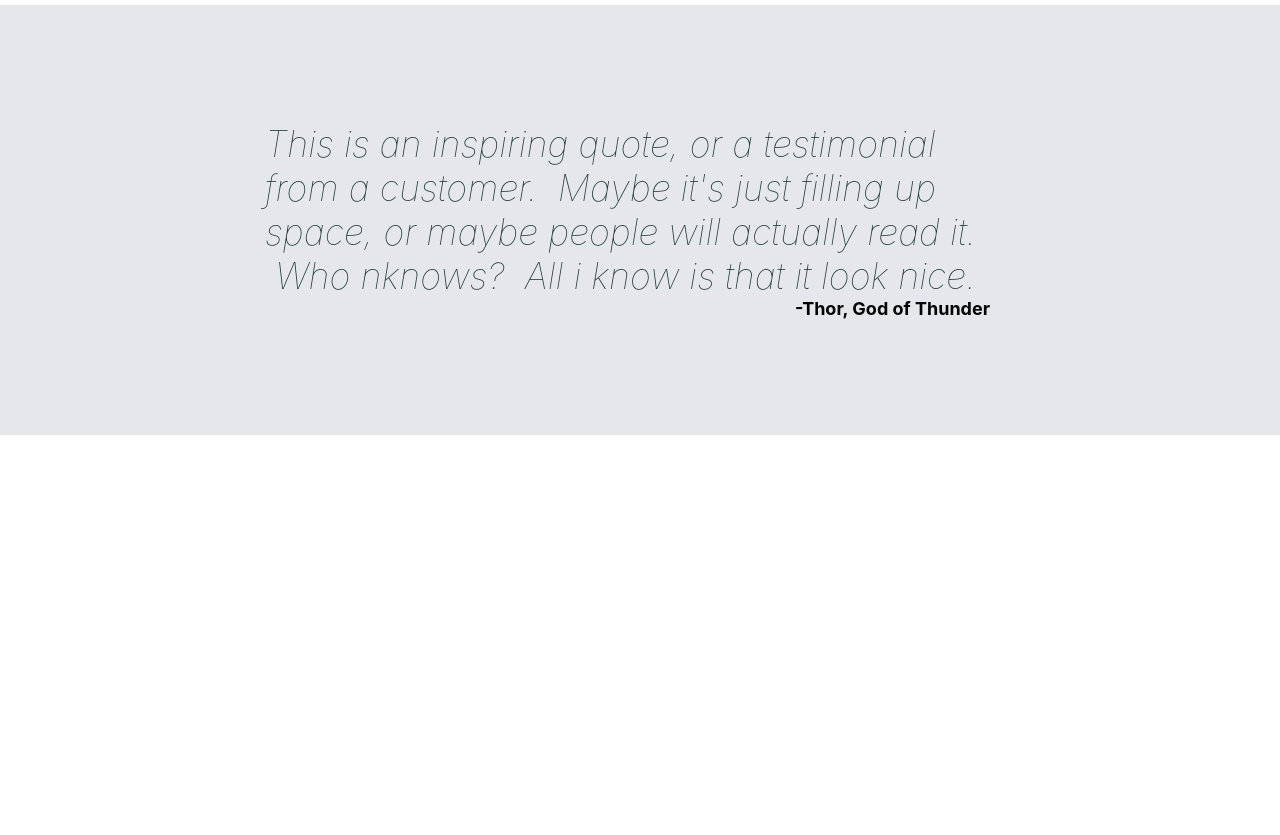
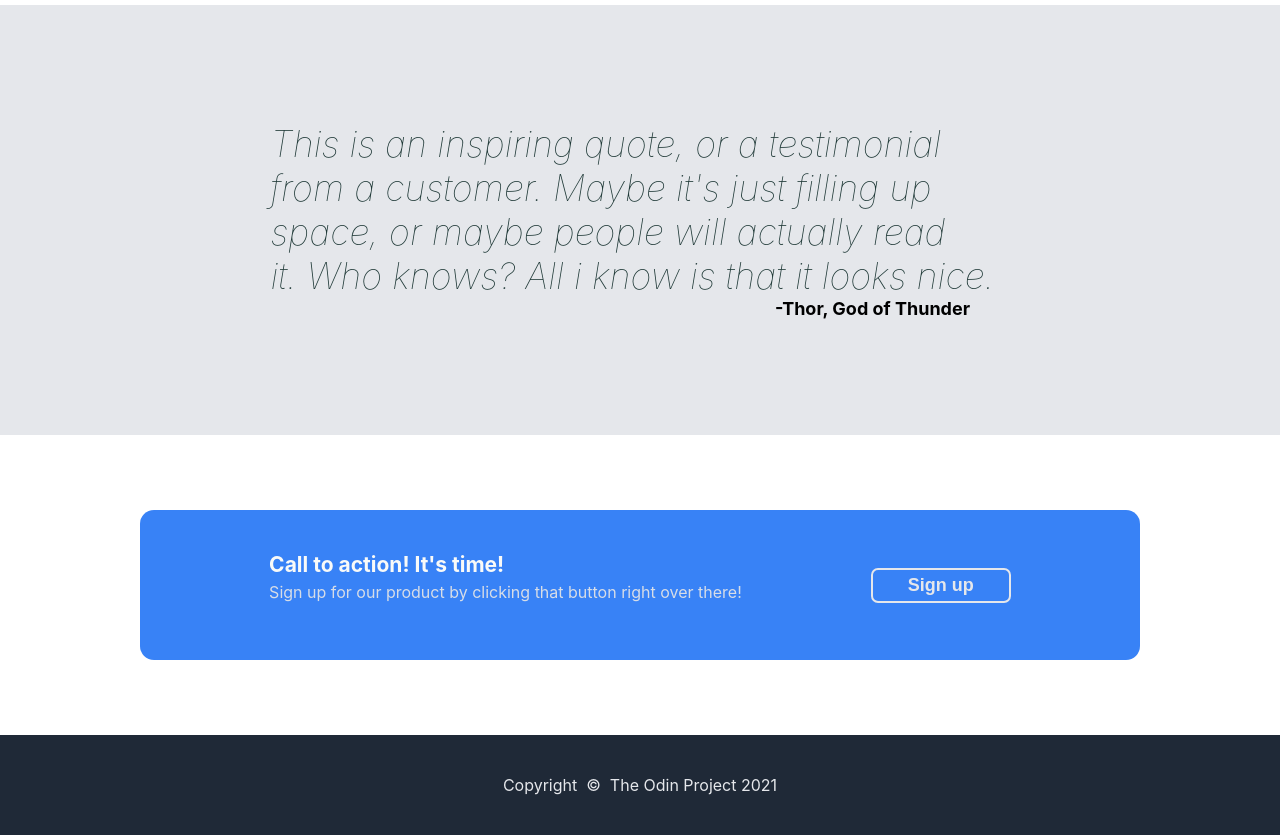
Before and after one commit to ThierryLekinaNga/Landing-Page, a plain HTML site: page index.html in a window 1280 px wide. Shown: the part 1040-1875 px from the top of the page. Before the commit the page ends 1475 px from the top, so only its background shows below. Drawn offline with Linux system fonts and the light colour scheme.

Commit message:
Added Section Call-to-action and Footer.

```diff
--- a/index.html
+++ b/index.html
@@ -23,7 +23,8 @@
                 </nav>
                 <div class="main">
                     <div class="hero-main-text">This website is awesome</div>
-                    <p class="hero-secondary-text">This website has some subtext that goes here under the main title.  It's a smaller font and the color is lower contrast</p>
+                    <p class="hero-secondary-text">This website has some subtext that goes here under the main title.
+                        It's a smaller font and the color is lower contrast</p>
                     <button class="header-button"><a href="#">Sign up</a></button>
                 </div>
                 <div class="image-placeholder">this is a placeholder for an image</div>
@@ -47,9 +48,23 @@
         </section>
 
         <section class="quote">
-            <div class="quote-text">This is an inspiring quote, or a testimonial from a customer.  &nbsp;Maybe it's just filling up space, or maybe people will actually read it. &nbsp;Who nknows?  &nbsp;All i know is that it look nice.</div>
+            <div class="quote-text">This is an inspiring quote, or a testimonial from a customer.&nbsp;Maybe it's just filling up space, or maybe people will actually read it.&nbsp;Who knows?&nbsp;All i know is that it looks nice.</div>
             <div class="quote-signature">-Thor, God of Thunder</div>
         </section>
+
+        <section class="call-to-action">
+            <div class="call-to-action-box">
+                <div class="call-to-action-text">
+                    <span>Call to action! It's time!</span>
+                    <p>Sign up for our product by clicking that button right over there!</p>
+                </div>
+               <button class="call-to-action-button"><a href="#">Sign up</a></button>
+            </div>
+        </section>
+
+        <footer>
+            Copyright&nbsp;&nbsp;&#169;&nbsp;&nbsp;The Odin Project 2021
+        </footer>
 
     </body>
 
--- a/style.css
+++ b/style.css
@@ -66,8 +66,8 @@ header {
 
 .header-button {
 
-    width: 130px;
-    height: 40px;
+    width: 140px;
+    height: 35px;
     background-color: #3882F6;
     border: none;
     border-radius: 7px;
@@ -159,7 +159,7 @@ ul {
 
 .quote-text {
 
-    width: 750px;
+    width: 739px;
     color: #1F3937;
     font-size: 36px;
     font-weight: lighter;
@@ -168,7 +168,7 @@ ul {
 
 .quote-signature {
 
-    width: 700px;
+    width: 660px;
     font-size: 18px;
     font-weight: bold;
     display: flex;
@@ -176,3 +176,66 @@ ul {
 }
 
 /* -- SECTION CALL TO ACTION -- */
+
+.call-to-action {
+
+    height: 300px;
+    display: flex;
+    flex-direction: column;
+    align-items: center;
+    justify-content: space-around;
+}
+
+.call-to-action-box {
+
+    width: 1000px;
+    height: 150px;
+    background-color: #3882F6;
+    border-radius: 14px;
+    display: flex;
+    justify-content: space-evenly;
+    align-items:center;
+    align-content: center;
+}
+
+.call-to-action-button {
+
+    width: 140px;
+    height: 35px;
+    background-color: #3882F6;
+    border: 2px solid #E5E7EB;
+    border-radius: 7px;
+}
+
+.call-to-action-button a {
+
+    color: #E5E7EB;
+    font-size: 18px;
+    font-weight: bold;
+    text-decoration: none;
+}
+
+.call-to-action-text span {
+
+    color: #F9FAF8;
+    font-size: 21px;
+    font-weight: bold;
+}
+
+.call-to-action-text p {
+
+    margin-top: 5px;
+    color: #d7dde7;
+}
+
+/* -- FOOTER -- */
+
+footer {
+
+    height: 100px;
+    background-color: #1F2937;
+    color: #E5E7EB;
+    display: flex;
+    justify-content: center;
+    align-items: center;
+}
```
Also changed, not shown: 1 other file.
